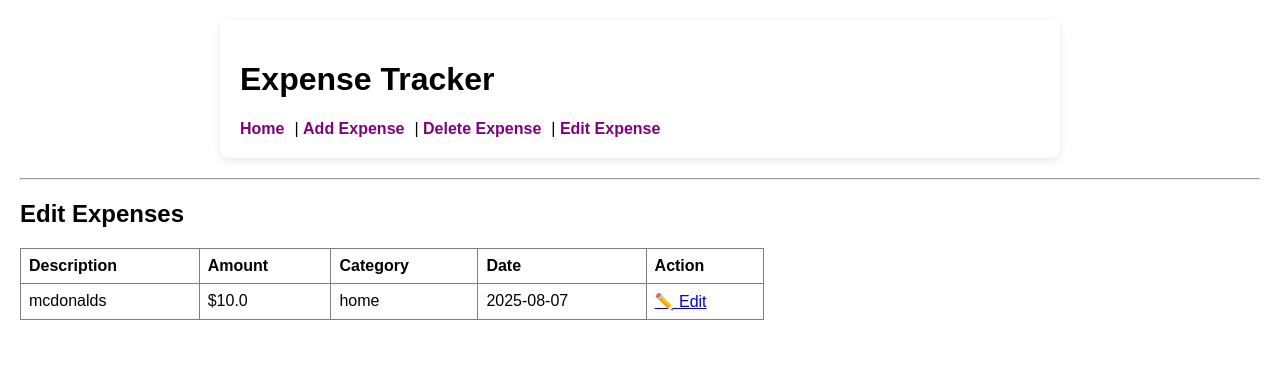
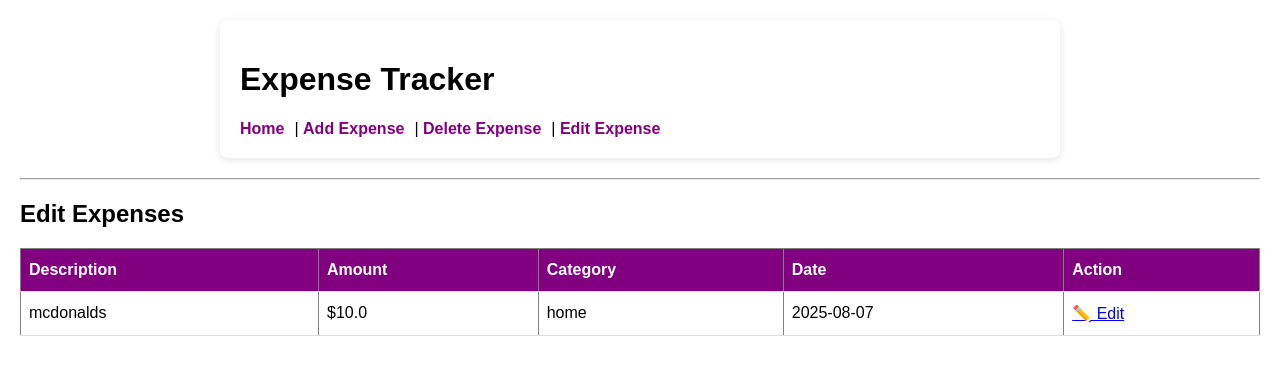
Before and after one commit to Sergio3O6/expense-tracker, a Flask app: page /edit_page in a window 1280 px wide. Shown: the top 375 px of the page. Run offline with Flask 3, Linux system fonts and the light colour scheme; data comes from the database, SQL or seed files in the repository.

Commit message:
Added css to table.

```diff
--- a/static/style.css
+++ b/static/style.css
@@ -25,3 +25,23 @@ th, td {
     border-radius: 8px;
     box-shadow: 0 2px 8px rgba(0,0,0,0.1);
 }
+
+table {
+    border-collapse: collapse;
+    width: 100%;
+    margin-top: 20px;
+}
+
+th {
+    background-color: purple;
+    color: white;
+}
+
+td, th {
+    border-bottom: 1px solid #ddd;
+    padding: 12px 8px;
+}
+
+tr:hover {
+    background-color: #f5f5f5;
+}
```
